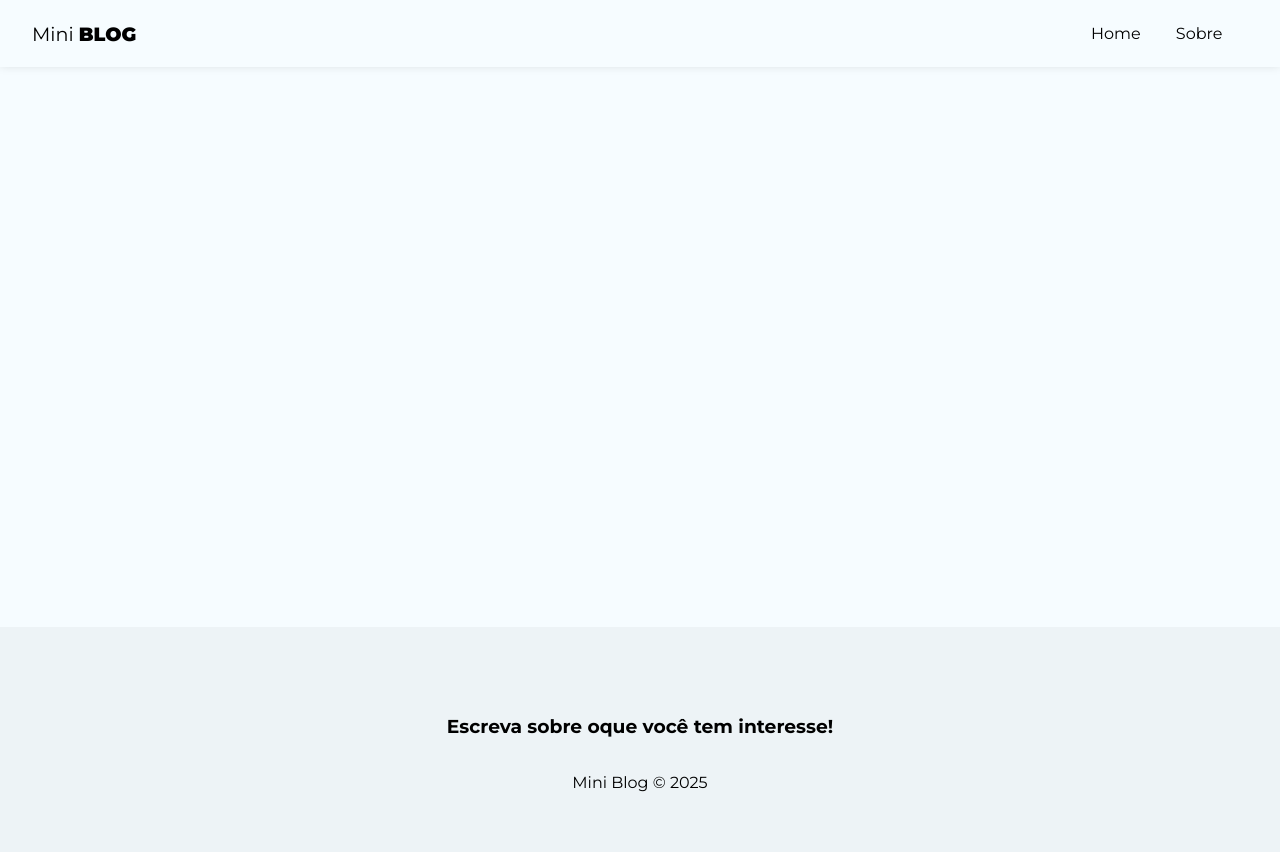
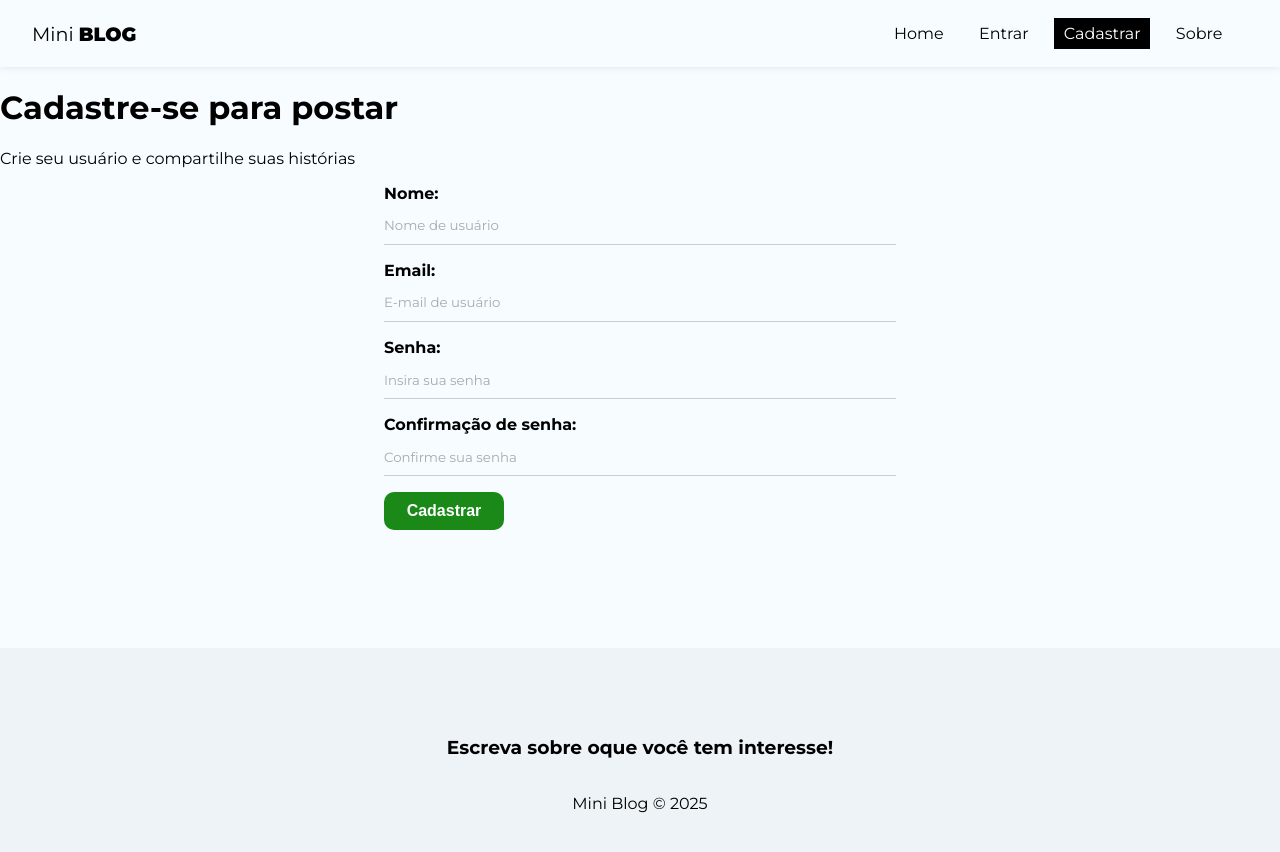
Before and after one commit to Viniciusrodd/Art_Gallery, a React (Vite) app: page /register in a window 1280 px wide. Shown: the top 852 px of the page. Built offline with nearby package versions, Linux system fonts and the light colour scheme; a web font is replaced by a local one.

Commit message:
Formulário de cadastro

```diff
--- a/src/App.jsx
+++ b/src/App.jsx
@@ -7,6 +7,8 @@
 // import pages
 import Home from './pages/Home/Home'
 import About from './pages/About/About'
+import Login from './pages/Login/Login'
+import Register from './pages/Register/Register'
 
 // import style
 import './App.css'
@@ -21,6 +23,8 @@
                     <Routes>
                         <Route path='/' element={ <Home /> } />
                         <Route path='/about' element={ <About /> } />
+                        <Route path='/login' element={ <Login /> } />
+                        <Route path='/register' element={ <Register /> } />
                     </Routes>
                 </div>
 
--- a/src/components/Navbar/NavBar.jsx
+++ b/src/components/Navbar/NavBar.jsx
@@ -18,6 +18,16 @@
                     </NavLink>
                 </li>
                 <li>
+                    <NavLink to='/login' className={ ({ isActive }) => ( isActive ? styles.active : '' ) }>
+                        Entrar
+                    </NavLink>
+                </li>
+                <li>
+                    <NavLink to='/register' className={ ({ isActive }) => ( isActive ? styles.active : '' ) }>
+                        Cadastrar
+                    </NavLink>
+                </li>
+                <li>
                     <NavLink to='/about' className={ ({ isActive }) => ( isActive ? styles.active : '' ) }>
                         Sobre
                     </NavLink>
--- /dev/null
+++ b/src/pages/Login/Login.jsx
@@ -0,0 +1,12 @@
+
+import styles from './Login.module.css';
+
+const Login = () => {
+    return (
+        <div>
+            <h2>Login</h2>
+        </div>
+    );
+};
+
+export default Login;
--- /dev/null
+++ b/src/pages/Login/Login.module.css
@@ -0,0 +1 @@
+@charset "UTF-8";
--- /dev/null
+++ b/src/pages/Register/Register.jsx
@@ -0,0 +1,35 @@
+// css
+import styles from './Register.module.css'
+
+// modules
+import { useState, useEffect } from 'react';
+
+const Register = () => {
+    return (
+        <div>
+            <h1>Cadastre-se para postar</h1>
+            <p>Crie seu usuário e compartilhe suas histórias</p>
+            <form>
+                <label>
+                    <span>Nome: </span>
+                    <input type="text" name='displayName' required placeholder='Nome de usuário' />
+                </label>
+                <label>
+                    <span>Email: </span>
+                    <input type="email" name='email' required placeholder='E-mail de usuário' />
+                </label>
+                <label>
+                    <span>Senha: </span>
+                    <input type="password" name='password' required placeholder='Insira sua senha' />
+                </label>
+                <label>
+                    <span>Confirmação de senha: </span>
+                    <input type="password" name='confirmPassword' required placeholder='Confirme sua senha' />
+                </label>
+                <button className='btn'>Cadastrar</button>
+            </form>
+        </div>
+    );
+};
+
+export default Register;
--- /dev/null
+++ b/src/pages/Register/Register.module.css
@@ -0,0 +1,9 @@
+@charset "UTF-8";
+
+.register {
+    text-align: center;
+}
+
+.register p {
+    color: #aaa;
+}
```
